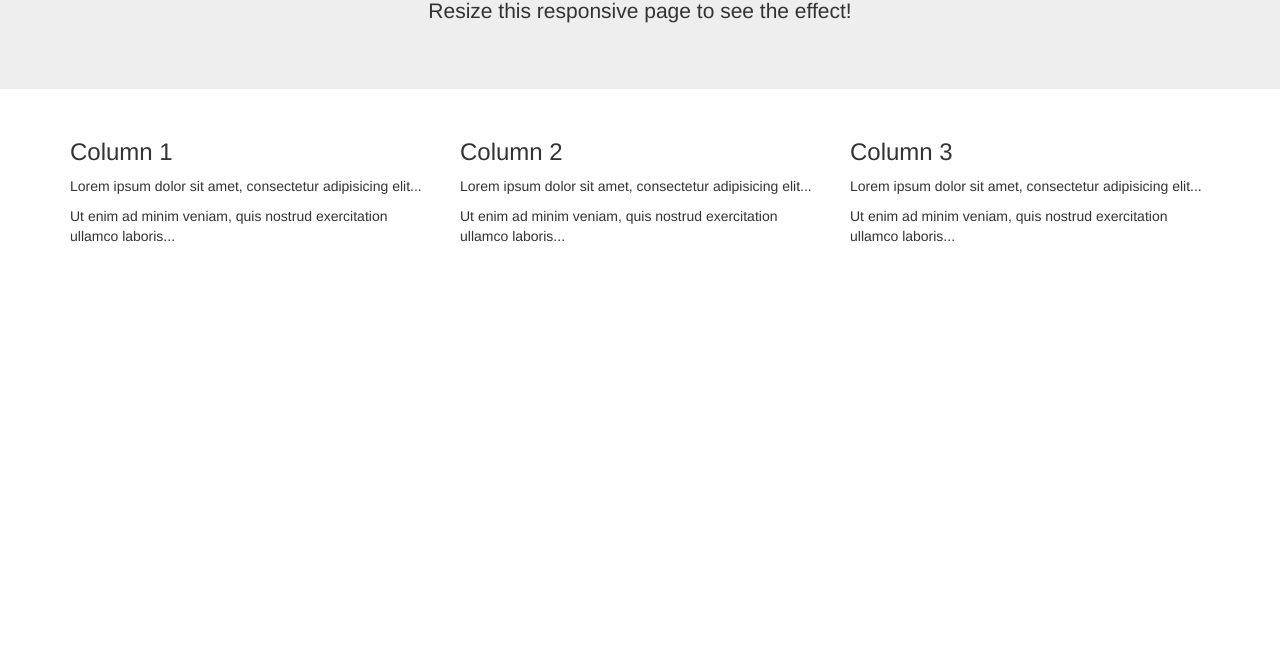
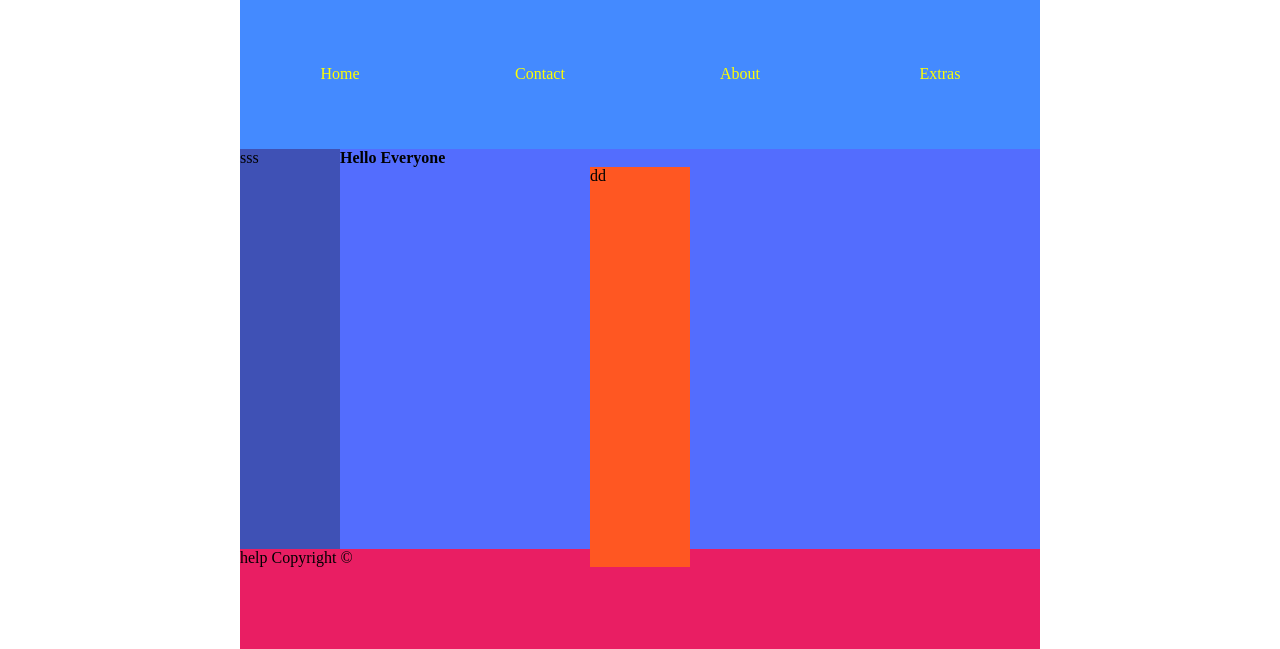
Before and after one commit to sandeepjoshi631/Webiii, a plain HTML site: page index.html in a window 1280 px wide. Shown: the part 151-800 px from the top of the page. Drawn offline with nearby package versions, Linux system fonts and the light colour scheme.

Commit message:
Update index.html

```diff
--- a/index.html
+++ b/index.html
@@ -1,39 +1,143 @@
-<!DOCTYPE html>
-<html lang="en">
-<head>
-  <title>Bootstrap Example</title>
-  <meta charset="utf-8">
-  <meta name="viewport" content="width=device-width, initial-scale=1">
-  <link rel="stylesheet" href="https://maxcdn.bootstrapcdn.com/bootstrap/3.4.1/css/bootstrap.min.css">
-  <script src="https://ajax.googleapis.com/ajax/libs/jquery/3.6.0/jquery.min.js"></script>
-  <script src="https://maxcdn.bootstrapcdn.com/bootstrap/3.4.1/js/bootstrap.min.js"></script>
+<!doctype html>
+<html>
+<meta charset="utf-8">
+<title> First Page </title>
+
+<style type="text/css">
+*{
+margin:0;
+padding:0;
+}
+
+.main{
+background-color:#E91E63;
+margin:auto;
+height:800px;
+
+width:800px;
+}
+
+.banner{
+background-color:#FFEB3B;
+margin:auto;
+height:150px;
+width:800px;
+}
+
+.navi{
+background-color:#448AFF;
+margin:auto;
+height:150px;
+width:800px;
+}
+.content{
+background-color:#536DFE;
+margin:auto;
+float:left;
+
+height:400px;
+width:800px;
+}
+
+.lside{
+background-color:#3F51B5;
+margin:auto;
+float:left;
+height:100%;
+width:100px;
+}
+
+.rside{
+background-color:#FF5722;
+margin:auto;
+height:100%;
+
+width:100px;
+}
+
+.ftrs{
+background-color:#FFC107;
+margin:auto;
+height:150px;
+width:800px;
+text-align:center;
+line-height:150px;
+color:#03f;
+}
+
+.naviitem
+{
+background-color:CF3;
+Float:left;
+height:150px;
+width:200px;
+text-align:center;
+line-height:150px;
+
+}
+.naviitem a{
+ text-decoration: none;
+color:yellow;
+}
+
+.naviitem a:hover{
+ text-decoration: none;
+text-color:white;
+}
+
+.naviitem:hover
+{
+background-color:#36f;
+Float:left;
+height:150px;
+width:200px;
+text-align:center;
+line-height:150px;
+text-transform:uppercase;
+}
+
+
+
+</style>
 </head>
+
+
+
 <body>
+<div class="main">
 
-<div class="jumbotron text-center">
-  <h1>My First Bootstrap Page</h1>
-  <p>Resize this responsive page to see the effect!</p>
+<div class="banner"> <image src="bnr.jpg" width="100%" height="150px"> </div>
+
+<div class="navi">
+
+<div class="naviitem"> <a href="#">Home</a></div>
+<div class="naviitem"><a href="#">Contact</a></div>
+<div class="naviitem"><a href="#">About</a></div>
+<div class="naviitem"><a href="#">Extras</a></div>
+
+
+  </div>
+
+<div class="content">
+<div class="lside">sss </div>
+
+
+<b>Hello Everyone</b>
+<p>
+
+
+
+
+ <div class="rside">dd </div>
+
+
+
+ </div>
+
+<div class="ftr"> help
+Copyright &copy;
 </div>
 
-<div class="container">
-  <div class="row">
-    <div class="col-sm-4">
-      <h3>Column 1</h3>
-      <p>Lorem ipsum dolor sit amet, consectetur adipisicing elit...</p>
-      <p>Ut enim ad minim veniam, quis nostrud exercitation ullamco laboris...</p>
-    </div>
-    <div class="col-sm-4">
-      <h3>Column 2</h3>
-      <p>Lorem ipsum dolor sit amet, consectetur adipisicing elit...</p>
-      <p>Ut enim ad minim veniam, quis nostrud exercitation ullamco laboris...</p>
-    </div>
-    <div class="col-sm-4">
-      <h3>Column 3</h3>
-      <p>Lorem ipsum dolor sit amet, consectetur adipisicing elit...</p>
-      <p>Ut enim ad minim veniam, quis nostrud exercitation ullamco laboris...</p>
-    </div>
-  </div>
 </div>
-
 </body>
-</html>
+<html>
```
